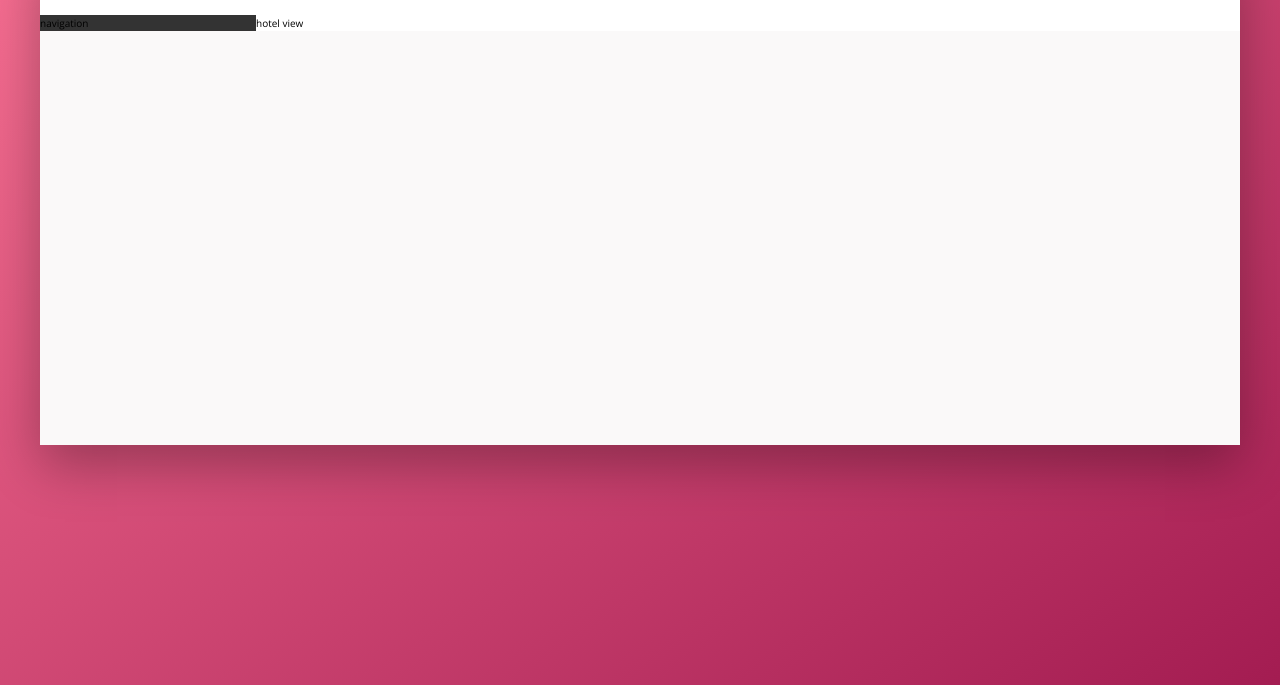
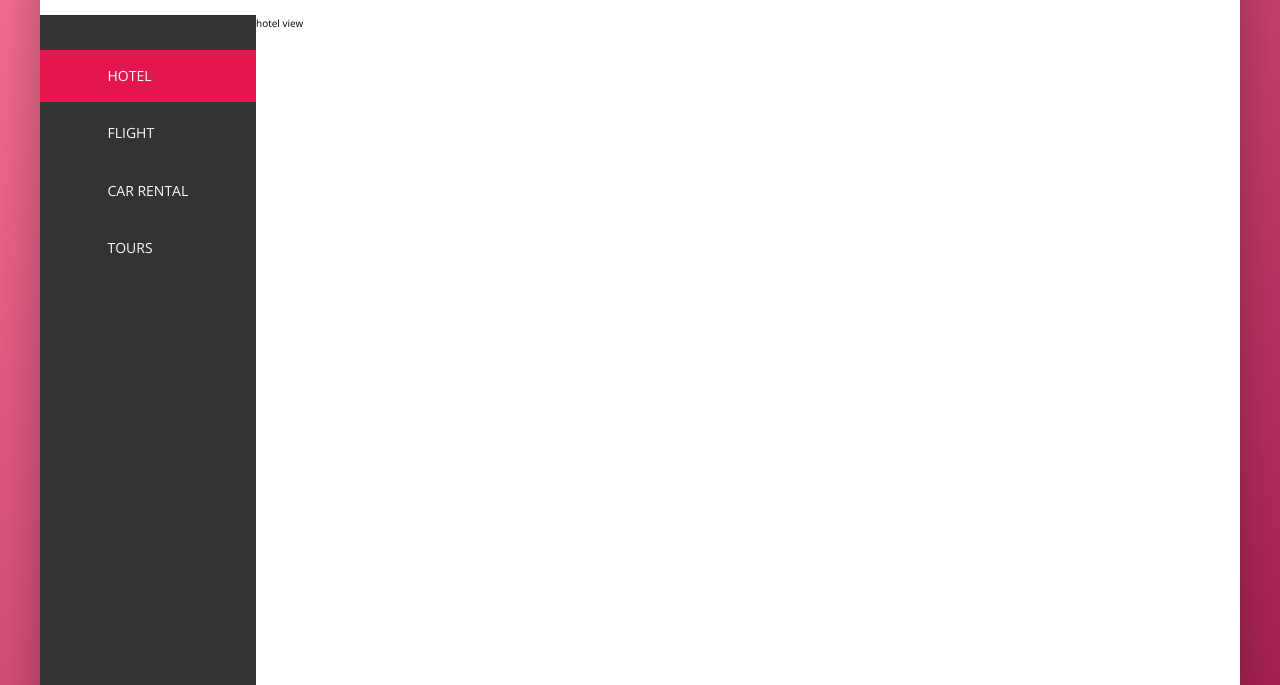
Before and after one commit to penkong/trillo-exe, a website: page index.html in a window 1280 px wide. Shown: the part 115-800 px from the top of the page. Drawn offline with nearby package versions, Linux system fonts and the light colour scheme.

Commit message:
sidebar with hover effect anime and flex done

```diff
--- a/index.html
+++ b/index.html
@@ -14,7 +14,10 @@
     <title>trillo &mdash; Your all-in-one booking app</title>
   </head>
   <body>
+    <!--  -->
+    <!--  -->
     <div class="container">
+      <!--  -->
       <header class="header">
         <!-- head-1 -->
         <img src="img/logo.png" alt="trillo logo" class="logo" />
@@ -62,14 +65,72 @@
         </nav>
         <!--  -->
       </header>
+      <!--  -->
       <div class="content">
+        <!--  -->
+        <!--  -->
         <nav class="sidebar">
-          navigation
+          <!--  -->
+          <!--  -->
+          <ul class="side-nav">
+            <!--  -->
+            <li class="side-nav__item side-nav__item--active">
+              <a href="#" class="side-nav__link">
+                <svg class="side-nav__icon">
+                  <use xlink:href="img/sprite.svg#icon-home"></use>
+                </svg>
+                <span>Hotel</span>
+              </a>
+            </li>
+            <!--  -->
+            <li class="side-nav__item">
+              <a href="#" class="side-nav__link">
+                <svg class="side-nav__icon">
+                  <use xlink:href="img/sprite.svg#icon-aircraft-take-off"></use>
+                </svg>
+                <span>Flight</span>
+              </a>
+            </li>
+            <!--  -->
+            <li class="side-nav__item">
+              <a href="#" class="side-nav__link">
+                <svg class="side-nav__icon">
+                  <use xlink:href="img/sprite.svg#icon-key"></use>
+                </svg>
+                <span>Car Rental</span>
+              </a>
+            </li>
+            <!--  -->
+            <li class="side-nav__item">
+              <a href="#" class="side-nav__link">
+                <svg class="side-nav__icon">
+                  <use xlink:href="img/sprite.svg#icon-map"></use>
+                </svg>
+                <span>Tours</span>
+              </a>
+            </li>
+            <!--  -->
+          </ul>
+          <!--  -->
+          <!--  -->
+          <div class="legal">
+            &copy; 2019 by someone.
+          </div>
+          <!--  -->
+          <!--  -->
         </nav>
+        <!--  -->
+        <!--  -->
         <main class="hotel-view">
           hotel view
         </main>
+        <!--  -->
+        <!--  -->
       </div>
+      <!--  -->
+      <!--  -->
     </div>
+    <!--  -->
+    <!--  -->
   </body>
 </html>
--- a/sass/_component.scss
+++ b/sass/_component.scss
@@ -124,3 +124,73 @@
     color: var(--color-grey-dark-3);
   }
 }
+
+// /////////////////////////////////
+// side navigation
+
+.side-nav {
+  font-size: 1.4rem;
+  list-style: none;
+  margin-top: 3.5rem;
+
+  &__item {
+    position: relative;
+
+    &:not(:last-child) {
+      margin-bottom: 0.5rem;
+    }
+  }
+
+  &__item::before {
+    content: "";
+    position: absolute;
+    top: 0;
+    left: 0;
+    height: 100%;
+    width: 3px;
+    background-color: var(--color-primary);
+    transition: transform 0.2s, width 0.4s cubic-bezier(1, 0, 0, 1) 0.2s,
+      background-color 0.15s;
+    transform: scaleY(0); //transform origin is center
+  }
+
+  &__item:hover::before,
+  &__item--active::before {
+    transform: scaleY(1);
+    width: 100%;
+  }
+
+  &__item:active::before {
+    background-color: var(--color-primary-light);
+  }
+
+  &__link:link,
+  &__link:visited {
+    color: var(--color-grey-light-1);
+    text-decoration: none;
+    text-transform: uppercase;
+    display: block;
+    padding: 1.5rem 3rem;
+    position: relative;
+    z-index: 20; // z work with relative
+
+    display: flex;
+    align-items: center;
+  }
+
+  &__icon {
+    width: 1.75rem;
+    height: 1.75rem;
+    margin-right: 2rem;
+    fill: currentColor; //so cool hover also inherit
+  }
+}
+
+// //////////////////////
+// legal
+.legal {
+  font-size: 1.2rem;
+  color: var(--color-grey-light-4);
+  text-align: center;
+  padding: 2.6rem;
+}
--- a/sass/_layout.scss
+++ b/sass/_layout.scss
@@ -20,8 +20,12 @@
 .sidebar {
   background-color: var(--color-grey-dark-1);
   flex: 0 0 18%;
+  display: flex;
+  flex-direction: column;
+  justify-content: space-between;
 }
 .hotel-view {
   background-color: #fff;
   flex: 1;
+  height: 80rem;
 }
```
Also changed, not shown: css/style.css.
